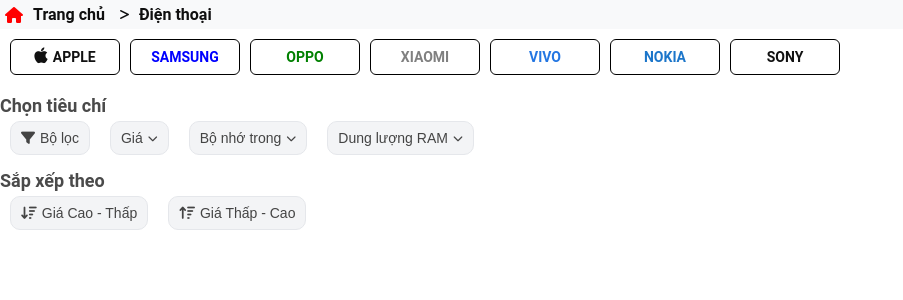
After one commit to quyen6/Web-Project, a PHP site: page /mobile.html in a window 1280 px wide. The commit adds this page. Shown: the top 300 px of the page, without its empty margins (0-903 px from the left). Run offline with PHP 8.4, Linux system fonts and the light colour scheme; some libraries are stand-ins or nearby versions.

Commit message:
new file

```diff
--- a/admin/config.php
+++ b/admin/config.php
@@ -16,6 +16,6 @@
 
 //Thông tin kết nổi
 const _HOST = 'localhost';
-const _DB = 'viet_sql';
+const _DB = 'Web_Project';
 const _USER = 'root';
 const _PASS = '';
--- a/css/banner.css
+++ b/css/banner.css
@@ -4,7 +4,7 @@
     height: 350px;
     position: absolute;
     top: 70px;
-    left: 150px;
+    margin: 0 auto;
 }
 
 .banner-list {
--- a/css/base.css
+++ b/css/base.css
@@ -30,12 +30,8 @@
     background-color: #f0f0f0;
     box-sizing: border-box;
     display: block;
-
 }
 .container {
     margin:0 auto;
     max-width: 1200px;
 }
-.container >iframe[name=page]{
-    width: 100%;
-}
--- a/css/footer.css
+++ b/css/footer.css
@@ -8,7 +8,6 @@
     color: white;
     border-radius: 10px;
     font-size: 12.5px;
-
 }
 
 .ft-content-one {
--- /dev/null
+++ b/css/mobile.css
@@ -0,0 +1,129 @@
+body {
+    padding: 0px;
+    margin: 0px;
+    font-family: Roboto, sans-serif;
+}
+.mobile-container {
+    width: 100%;
+    padding: 5px;
+    margin: 0 auto;
+    background-color: #f8f9fa;
+}
+
+.nav-list {
+    list-style: none;
+    padding: 0;
+    margin: 0;
+    display: flex;
+    align-items: center;
+}
+
+.nav-list li {
+    margin-right: 15px;
+}
+
+.nav-list li a {
+    text-decoration: none;
+    color: #0f0f0f;
+    font-weight: bold;
+    display: flex;
+    align-items: center;
+}
+
+.nav-list li a i {
+    margin-right: 10px;
+}
+
+.clear {
+    clear: both;
+}
+.list-brand{
+    width: 100%;
+    padding: 10px;
+    margin: 0 auto;
+    background-color: white;
+   }
+
+.list-brand >nav{
+    display: flex;
+    flex-wrap: wrap;
+    line-height: 40px;
+    color: white;
+}
+
+.list-brand >nav >a{
+    text-decoration: none;
+    color: black;
+    cursor: pointer;
+}
+.list-brand .list-brand_item{
+    align-items: center;
+    border: 1px solid black;
+    border-radius: 6px;
+    display: flex;
+    width: 100px;
+    height: 30px;
+    justify-content: center;
+    margin: 0 10px 10px 0;
+    padding: 2px 4px;
+}
+.list-brand .list-brand_item >span{
+    color: #111;
+    font-size: 14px;
+    font-weight: 700;
+    text-transform: uppercase;
+}
+
+.condition .filter-sort_title{
+    display: block ;
+    color: #4a4a4a;
+    font-size: 18px;
+    font-weight: 700;
+    margin-bottom: 5px;
+}
+
+.condition .filter-sort_list-filter{
+    flex-wrap: wrap;
+    overflow-x: auto;
+    width: 100%;
+    display: flex;
+    margin-bottom: 5px;
+}
+
+.condition .filter-sort_list-filter .btn-filter{
+    align-items: center;
+    background: #f3f4f6;
+    border: 1px solid #e5e7eb;
+    border-radius: 10px;
+    color: #444;
+    cursor: pointer;
+    display: flex;
+    font-size: 14px;
+    height: 34px;
+    margin: 0 10px 10px;
+    padding: 5px 10px;
+    white-space: nowrap;
+}
+
+.column {
+    width: 25%;
+    float: left;
+}
+
+.san-pham {
+    border-radius: 10px;
+    box-shadow: 5px 5px gray;
+    padding: 10px;
+    margin: 5px;
+    text-align: center;
+}
+
+.san-pham .ten {
+    font-size: larger;
+    font-variant: small-caps;
+    color: blue;
+}
+
+.san-pham img {
+    max-width: 80%;
+}
--- /dev/null
+++ b/mobile.html
@@ -0,0 +1,91 @@
+<!DOCTYPE html>
+<html lang="en">
+
+<head>
+    <meta charset="UTF-8">
+    <meta name="viewport" content="width=device-width, initial-scale=1.0">
+    <title>Điện thoại</title>
+    <link rel="stylesheet" href="https://cdnjs.cloudflare.com/ajax/libs/font-awesome/6.6.0/css/all.min.css">
+    <link rel="stylesheet" href="/css/mobile.css">
+</head>
+
+<body>
+    <div class="mobile-container">
+        <ul class="nav-list">
+            <li><a href="/index.html"><i class="fa-solid fa-house" style="color: red;"></i>Trang chủ</a></li>
+            <li><a href=""><i class="fa-solid fa-greater-than" style="font-size: 12px;"></i>Điện
+                    thoại</a>
+            </li>
+        </ul>
+    </div>
+    <div class="clear"></div>
+
+    <div class="list-brand">
+        <nav>
+            <a href="#" class="list-brand_item"><span><i class="fa-brands fa-apple"
+                        style="margin-right: 5px; font-size: 18px;"></i>Apple</span> </a>
+            <a href="#" class="list-brand_item"><span style="color: blue;">Samsung</span> </a>
+            <a href="#" class="list-brand_item"><span style="color:green;">Oppo</span> </a>
+            <a href="#" class="list-brand_item"><span style="color: gray;">xiaomi</span> </a>
+            <a href="#" class="list-brand_item"><span style="color: rgb(35, 118, 226);">vivo</span> </a>
+            <a href="#" class="list-brand_item"><span style="color: rgb(28, 118, 202);">nokia</span> </a>
+            <a href="#" class="list-brand_item"><span>sony</span> </a>
+        </nav>
+    </div>
+
+    <div class="condition">
+        <div class="filter-sort_title">
+            Chọn tiêu chí
+        </div>
+        <div class="filter-sort_list-filter">
+            <div class="filter-wrapper">
+                <button class="btn-filter">
+                    <i class="fa-solid fa-filter" style="margin-right: 5px;"></i>
+                    Bộ lọc
+                </button>
+            </div>
+
+            <div class="filter-price">
+                <button class="btn-filter">
+                    Giá
+                    <i class="fa-solid fa-chevron-down" style="font-size: 10px; margin-left: 5px;"></i>
+                </button>
+            </div>
+
+            <div class="filter-memory">
+                <button class="btn-filter">
+                    Bộ nhớ trong
+                    <i class="fa-solid fa-chevron-down" style="font-size: 10px; margin-left: 5px;"></i>
+                </button>
+            </div>
+
+            <div class="filter-capacityRam">
+                <button class="btn-filter">
+                    Dung lượng RAM
+                    <i class="fa-solid fa-chevron-down" style="font-size: 10px; margin-left: 5px;"></i>
+                </button>
+            </div>
+        </div>
+        <div class="filter-sort_title">
+            Sắp xếp theo
+        </div>
+        <div class="filter-sort_list-filter">
+            <div class="filter-price_than">
+                <button class="btn-filter">
+                    <i class="fa-solid fa-arrow-down-wide-short" style="margin-right: 5px;"></i>
+                    Giá Cao - Thấp
+                </button>
+            </div>
+
+            <div class="filter-price_than">
+                <button class="btn-filter">
+                    <i class="fa-solid fa-arrow-up-wide-short" style="margin-right: 5px;"></i>
+                    Giá Thấp - Cao
+                </button>
+            </div>
+        </div>
+    </div>
+
+</body>
+
+</html>
```
Also changed, not shown: css/apple.css (added, +107 -0 lines), index.html (+4 -19 lines), mobile.php (added, +126 -0 lines), mobile/apple.html (added, +90 -0 lines).
